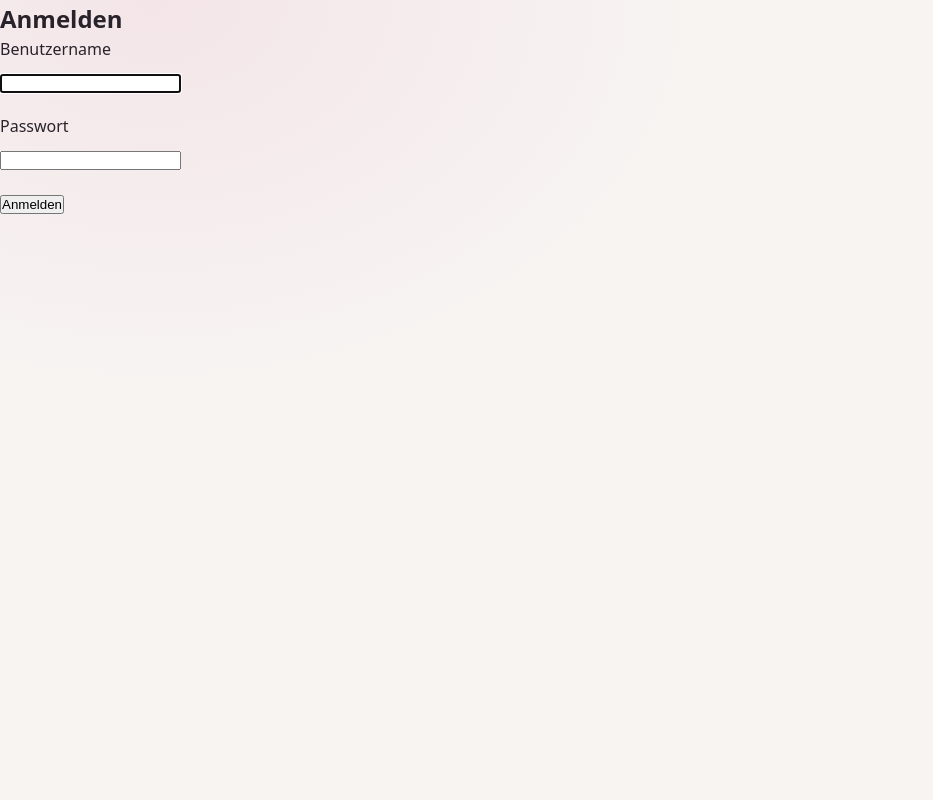
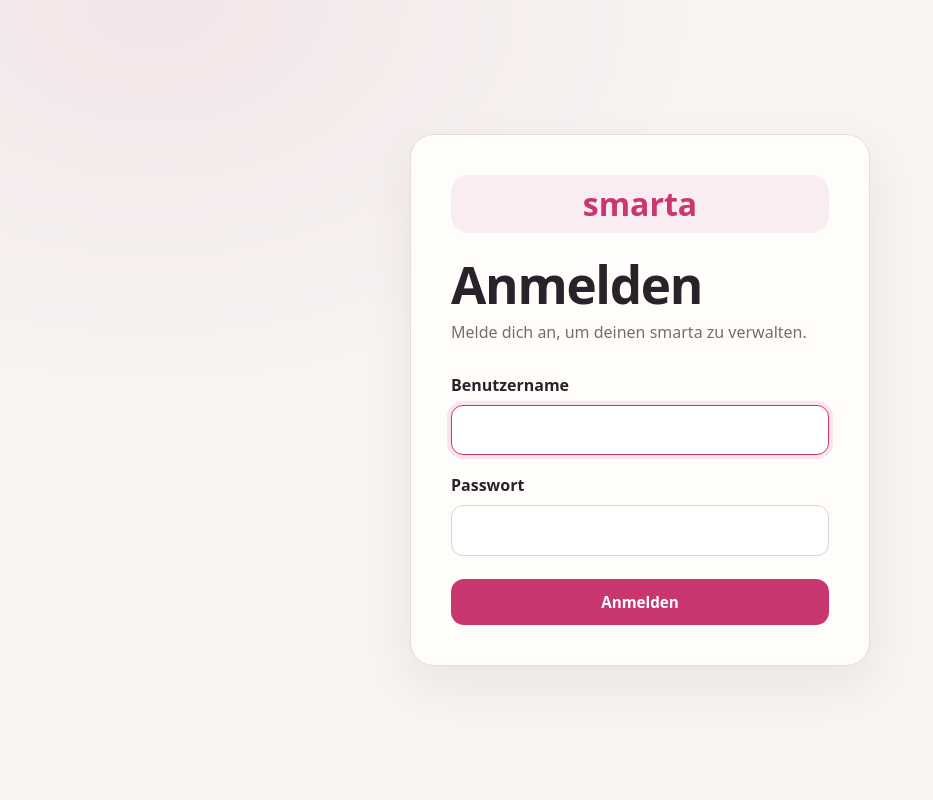
Before and after one commit to fertegi/ApiForEsp, a Node server app: page /user/login in a window 1280 px wide. Shown: the whole page, without its empty margins (0-933 px from the left). Run offline with Node 20, Linux system fonts and the light colour scheme; some libraries are stand-ins or nearby versions.

Commit message:
refactor: standardize title casing and improve layout for login, profile, and device configuration pages

```diff
--- a/views/auth/login.ejs
+++ b/views/auth/login.ejs
@@ -4,25 +4,28 @@
 <head>
     <meta charset="UTF-8">
     <meta name="viewport" content="width=device-width, initial-scale=1.0">
-    <title>Login - Smarta</title>
+    <title>Login - smarta</title>
     <%- include('../partials/head-pwa') %>
     <link rel="stylesheet" href="/css/global.css">
+    <link rel="stylesheet" href="/css/pages.css">
 </head>
 <script src="/js/pwa.js" defer></script>
 
 <body>
-    <div class="container">
-        <div class="login-form">
-            <h2>Anmelden</h2>
+    <main class="page-shell login-page">
+        <section class="login-card page-card">
+            <div class="login-brand-mark" aria-hidden="true">smarta</div>
+            <h1>Anmelden</h1>
+            <p class="login-intro">Melde dich an, um deinen smarta zu verwalten.</p>
 
             <% if (locals.error) { %>
-                <div class="error-message">
+            <div class="error-message" role="alert">
                 <%= error %>
             </div>
             <% } %>
 
             <% if (locals.success) { %>
-                        <div class="success-message">
+            <div class="success-message" role="status">
                 <%= success %>
             </div>
             <% } %>
@@ -38,10 +41,10 @@
                     <input type="password" id="password" name="password" required>
                 </div>
 
-                                <button type="submit" class="btn-login">Anmelden</button>
+                <button type="submit" class="btn btn-primary login-submit">Anmelden</button>
             </form>
-        </div>
-    </div>
+        </section>
+    </main>
 </body>
 
 </html>
```
Also changed, not shown: views/users/profile.ejs (+12 -9 lines), views/users/setDeviceConfiguration.ejs (+17 -13 lines). Lines whose indentation alone changed are shown as unchanged.
